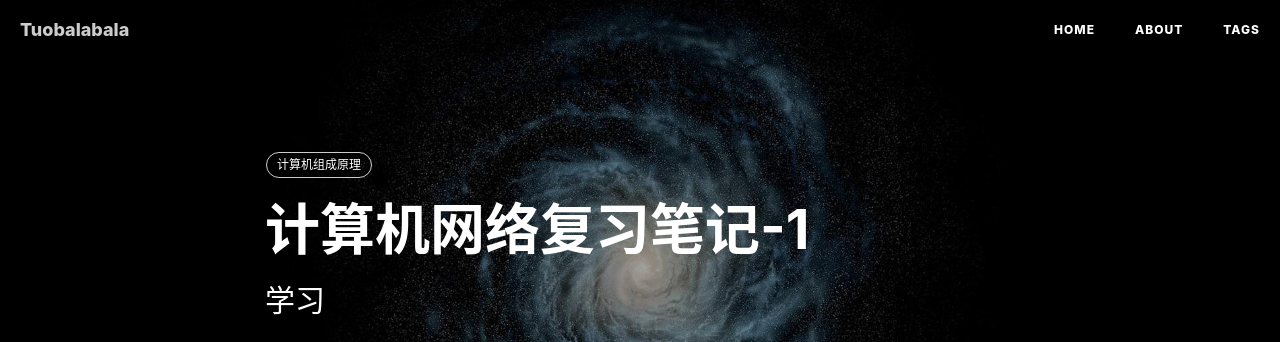
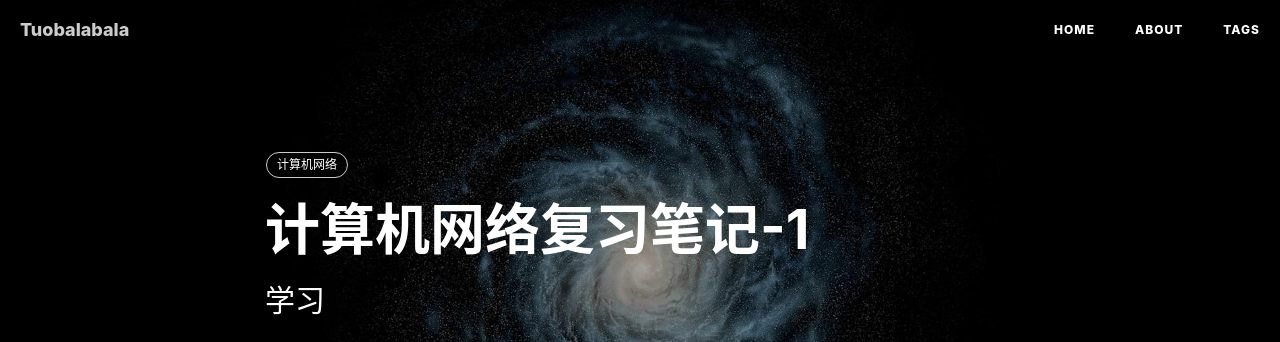
Before and after one commit to xht19980305/xht19980305.github.io, a Jekyll site: the page built from _posts/2018-12-26-计算机网络复习笔记.md, in a window 1280 px wide and 900 px high. Shown: the top 342 px of the window. Built offline with Jekyll 4.4.1, drawn with Linux system fonts in a browser that asks for light colours; nearby versions of some CDN libraries; comment, search, counter and statistics services are not loaded.

Commit message:
Update 2018-12-26-计算机网络复习笔记.md

```diff
--- a/_posts/2018-12-26-计算机网络复习笔记.md
+++ b/_posts/2018-12-26-计算机网络复习笔记.md
@@ -7,7 +7,7 @@ author:     XHT
 header-img: img/post-bg-universe.jpg
 catalog: true
 tags:
-    - 计算机组成原理
+    - 计算机网络
 ---
 
 ##  三种交换方式
```
